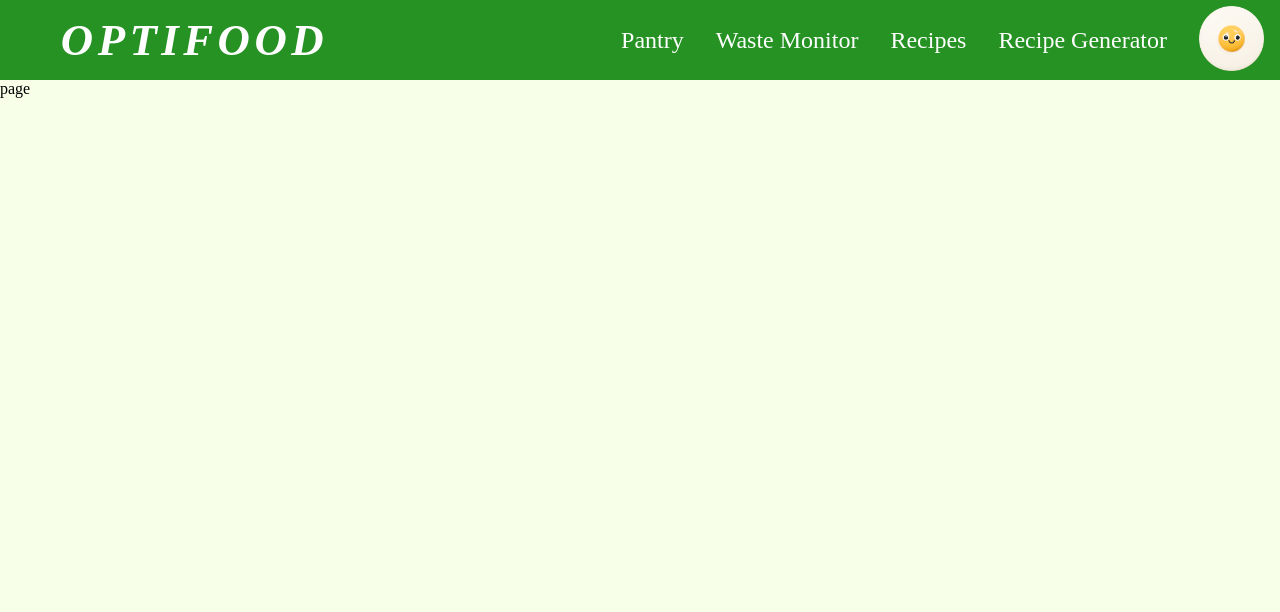
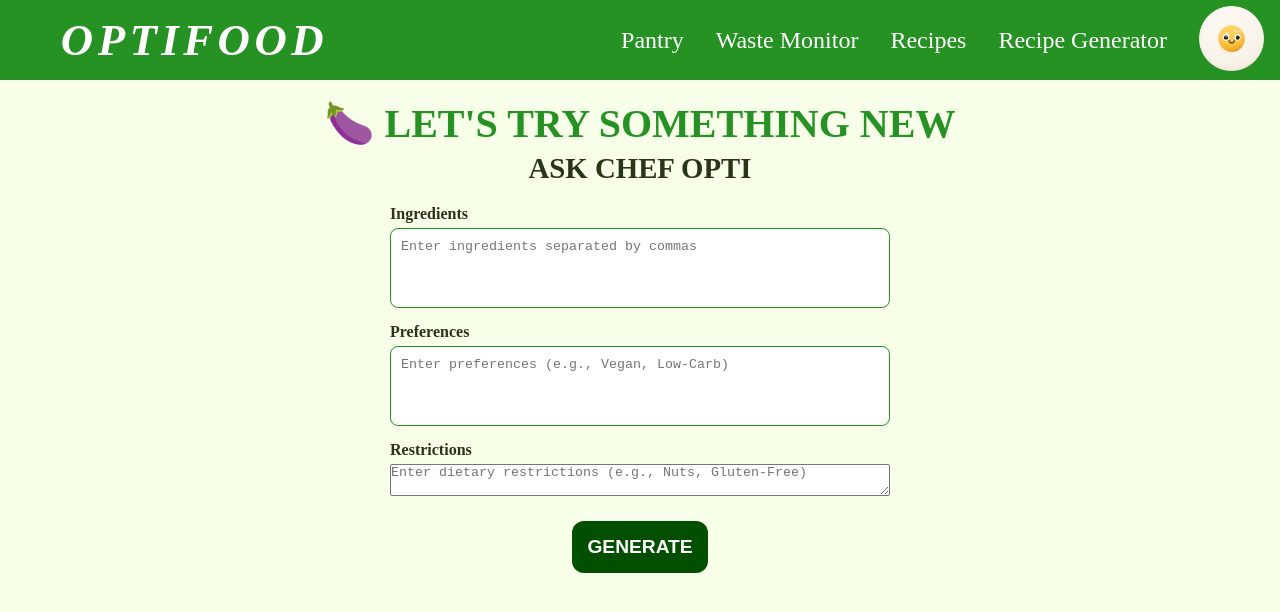
Before and after one commit to IsaacRoSosa/Optifoo, a Next.js app: page /recipeGenerator in a window 1280 px wide. Shown: the top 612 px of the page. Built offline with nearby package versions, Linux system fonts and the light colour scheme.

Commit message:
chatBot Screen

```diff
--- a/src/app/(My_pantry)/recipeGenerator/page.jsx
+++ b/src/app/(My_pantry)/recipeGenerator/page.jsx
@@ -1,9 +1,68 @@
-import React from 'react'
+'use client';
+import { useState } from 'react';
+import styles from '@/styles/recipeGenerator.module.css';
 
-function page() {
+export default function RecipeGenerator() {
+  const [ingredients, setIngredients] = useState('');
+  const [preferences, setPreferences] = useState('');
+  const [restrictions, setRestrictions] = useState('');
+  const [generatedContent, setGeneratedContent] = useState('');
+
+  const handleGenerate = async () => {
+    const content = `
+      Genera una receta basada en los siguientes ingredientes: ${ingredients}.
+      Ten en cuenta las siguientes preferencias: ${preferences}.
+      Ten en cuenta las siguientes restricciones: ${restrictions}.
+      Por favor incluye los pasos para preparar la receta y las cantidades aproximadas de cada ingrediente.
+    `;
+    console.log(content);
+
+    // Aquí se haría la llamada al backend para obtener la receta generada.
+    setGeneratedContent(content); // Simulación de respuesta.
+  };
+
   return (
-    <div>page</div>
-  )
+    <div className={styles.container}>
+      <h1 className={styles.title}>🍆 LET'S TRY SOMETHING NEW</h1>
+      <h2 className={styles.subtitle}>ASK CHEF OPTI</h2>
+
+      <div className={styles.inputBox}>
+        <label>Ingredients</label>
+        <textarea className={styles.textareaCosa}
+          value={ingredients}
+          onChange={(e) => setIngredients(e.target.value)}
+          placeholder="Enter ingredients separated by commas"
+        />
+      </div>
+
+      <div className={styles.inputBox}>
+        <label>Preferences</label>
+        <textarea className={styles.textareaCosa}
+          value={preferences}
+          onChange={(e) => setPreferences(e.target.value)}
+          placeholder="Enter preferences (e.g., Vegan, Low-Carb)"
+        />
+      </div>
+
+      <div className={styles.inputBox}>
+        <label>Restrictions</label>
+        <textarea
+          value={restrictions}
+          onChange={(e) => setRestrictions(e.target.value)}
+          placeholder="Enter dietary restrictions (e.g., Nuts, Gluten-Free)"
+        />
+      </div>
+
+      <button onClick={handleGenerate} className={styles.generateButton}>
+        GENERATE
+      </button>
+
+      {generatedContent && (
+        <div className={styles.result}>
+          <h3>Generated Recipe:</h3>
+          <p>{generatedContent}</p>
+        </div>
+      )}
+    </div>
+  );
 }
-
-export default page
--- /dev/null
+++ b/src/styles/recipeGenerator.module.css
@@ -0,0 +1,71 @@
+.container {
+    display: flex;
+    flex-direction: column;
+    align-items: center;
+    padding: 20px;
+    background-color: var(--background-color);
+    min-height: 100vh;
+  }
+
+  .title {
+    font-size: 2.5rem;
+    font-weight: bold;
+    color: var(--primary-color);
+    margin-bottom: 5px;
+  }
+
+  .subtitle {
+    font-size: 1.8rem;
+    font-weight: bold;
+    color: var(--green-text);
+    margin-bottom: 20px;
+  }
+
+  .inputBox {
+    width: 80%;
+    max-width: 500px;
+    margin-bottom: 15px;
+    display: flex;
+    flex-direction: column;
+  }
+
+  .inputBox label {
+    font-weight: bold;
+    margin-bottom: 5px;
+    color: var(--green-text);
+  }
+
+  .textareaCosa {
+    padding: 10px;
+    border-radius: 8px;
+    border: 1px solid var(--primary-color);
+    resize: none;
+    min-height: 80px;
+  }
+
+  .generateButton {
+    background-color: var(--green-button);
+    color: white;
+    padding: 15px;
+    border: none;
+    border-radius: 12px;
+    font-size: 1.2rem;
+    font-weight: bold;
+    cursor: pointer;
+    transition: background-color 0.3s;
+    margin-top: 10px;
+  }
+
+  .generateButton:hover {
+    background-color: #018a00;
+  }
+
+  .result {
+    margin-top: 20px;
+    padding: 15px;
+    background-color: white;
+    border-radius: 12px;
+    width: 80%;
+    max-width: 500px;
+    box-shadow: 0px 5px 15px rgba(0, 0, 0, 0.1);
+  }
```
